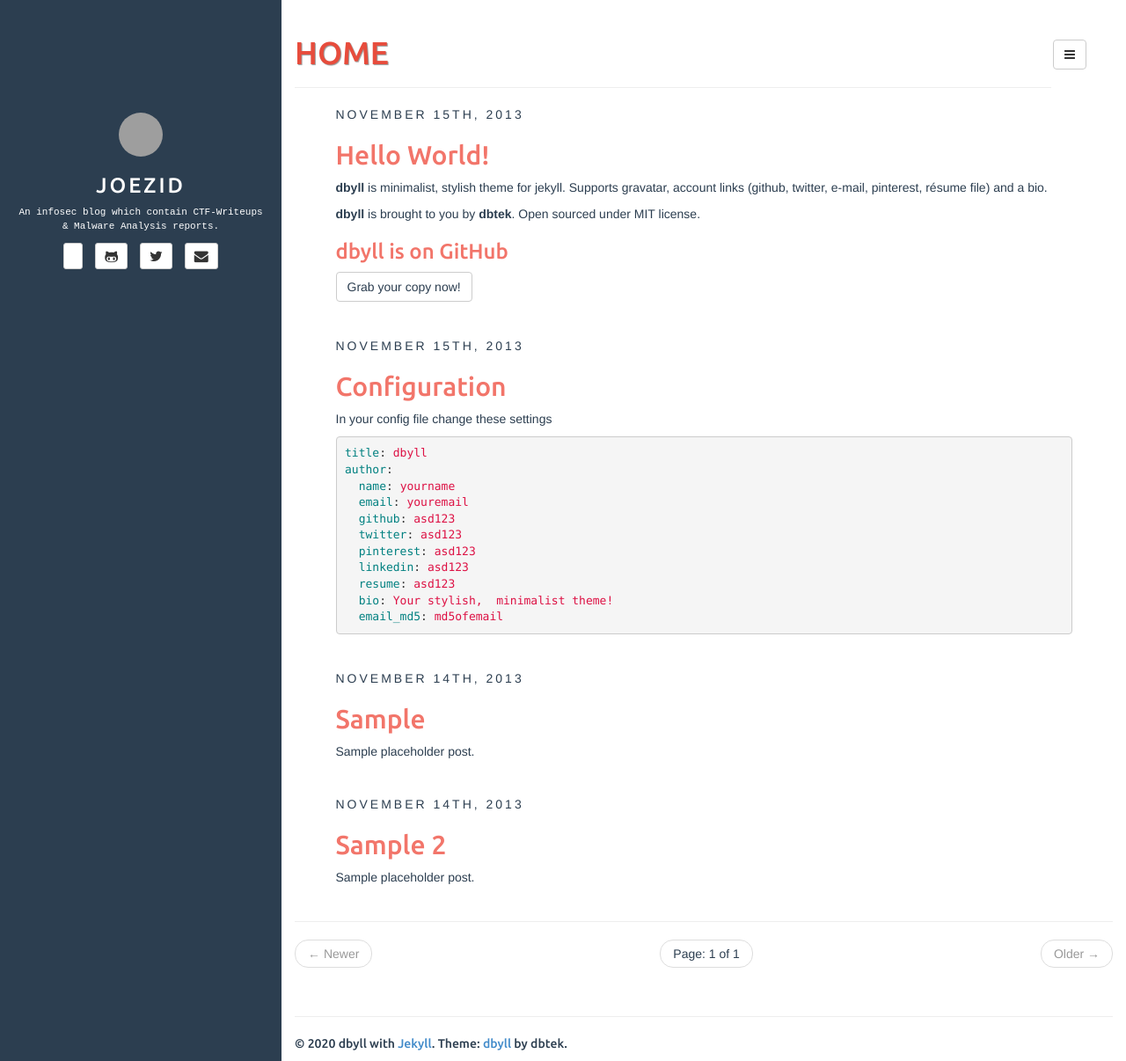
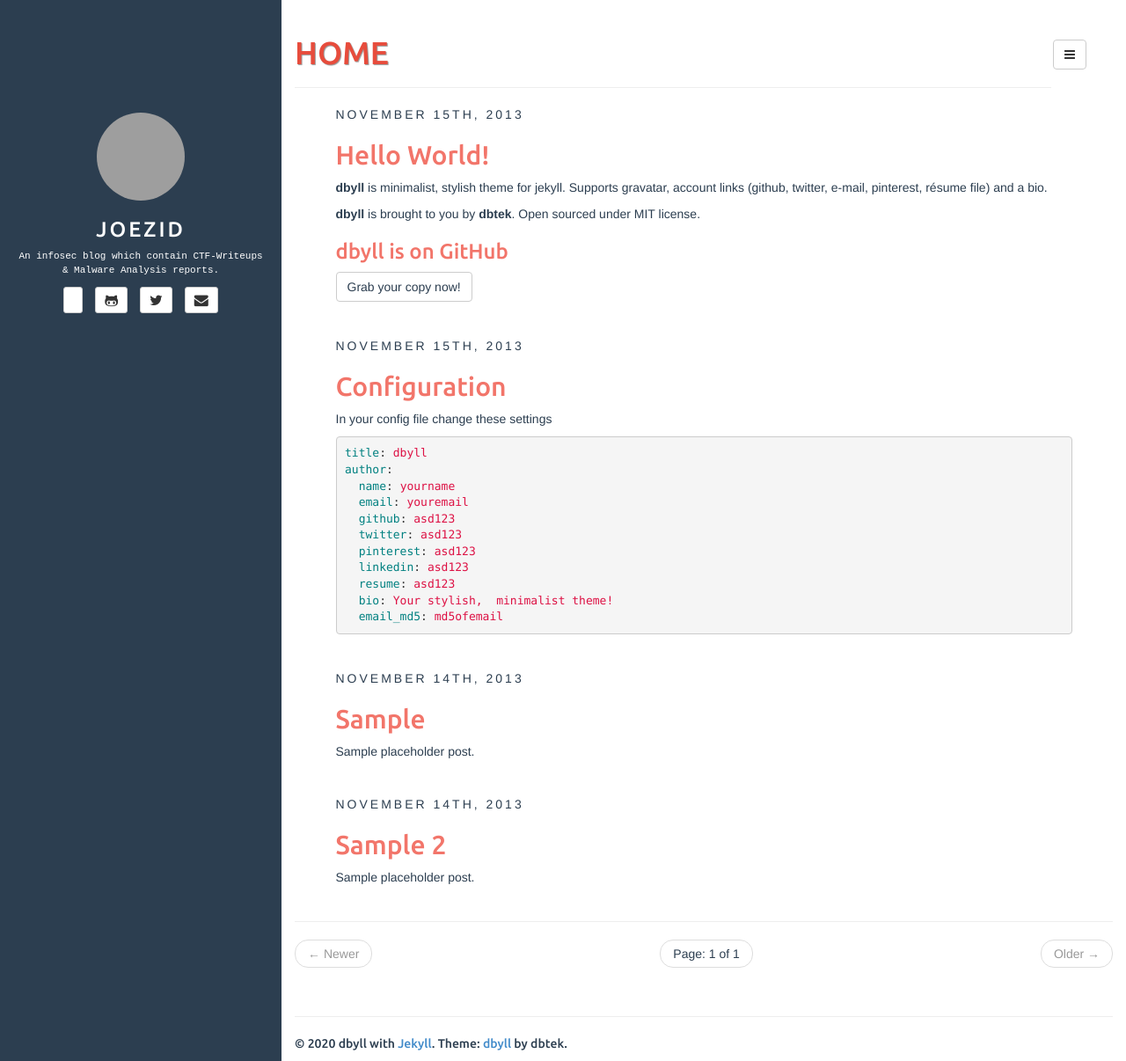
Before and after one commit to 5m477-coders/joezid.github.io, a Jekyll site: the page built from index.html, in a window 1280 px wide and 1206 px high. Shown: the whole window at 88% size. Built offline with Jekyll 4.4.1, drawn with Linux system fonts in a browser that asks for light colours; the list of posts is cut into pages by our own code; grey boxes are pictures that could not be loaded.

Commit message:
Update sidebar.html

```diff
--- a/_includes/sidebar.html
+++ b/_includes/sidebar.html
@@ -1,7 +1,7 @@
 <!-- sidebar.html -->
 <header class="sidebar-header" role="banner">
 	<a href="{{ site.BASE_PATH }}/">
-		<img src="https://raw.githubusercontent.com/joezid/joezid.github.io/master/assets/ico/unnamed.png" style="width:50px;height:50px;" class="img-circle" />
+		<img src="https://raw.githubusercontent.com/joezid/joezid.github.io/master/assets/ico/unnamed.png" style="width:100px;height:100px;" class="img-circle" />
 	</a>
 	<h3 class="title">
         <a href="{{ site.BASE_PATH }}/">{{ site.title }}</a>
```
